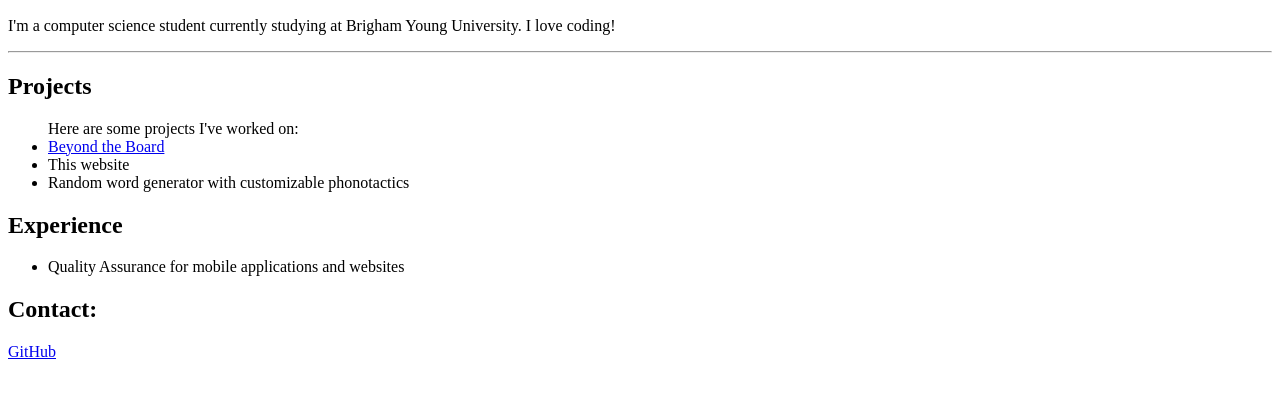
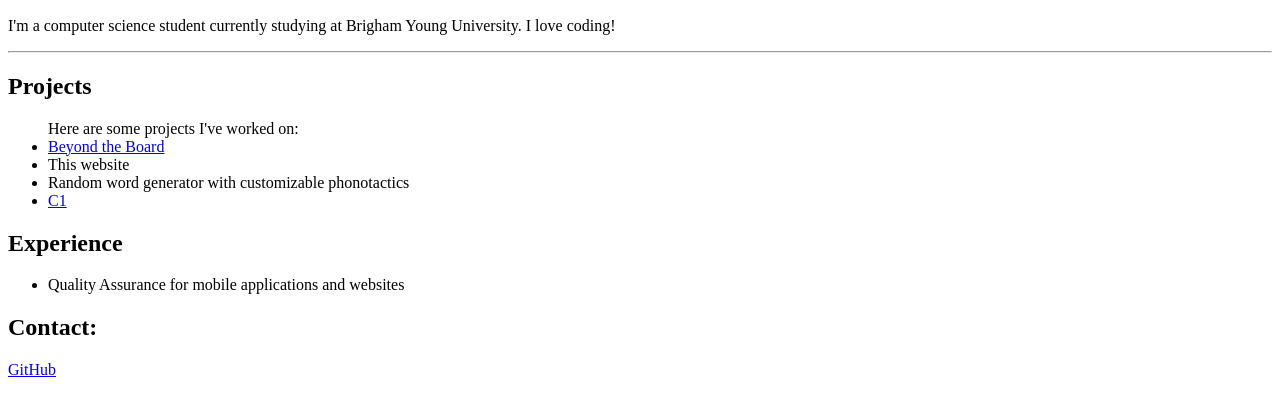
Before and after one commit to Plyb/portfolio, a plain HTML site: page index.html in a window 1280 px wide. Shown: the part 110-526 px from the top of the page. Drawn offline with Linux system fonts and the light colour scheme.

Commit message:
added 'c1' link

```diff
--- a/index.html
+++ b/index.html
@@ -18,6 +18,7 @@
       <li><a href="https://plyb.itch.io/beyond-the-board">Beyond the Board</a></li>
       <li>This website</li>
       <li>Random word generator with customizable phonotactics</li>
+      <li><a href="selectors.html">C1<a/></li>
     </ul>
 
     <h2>Experience</h2>
```
